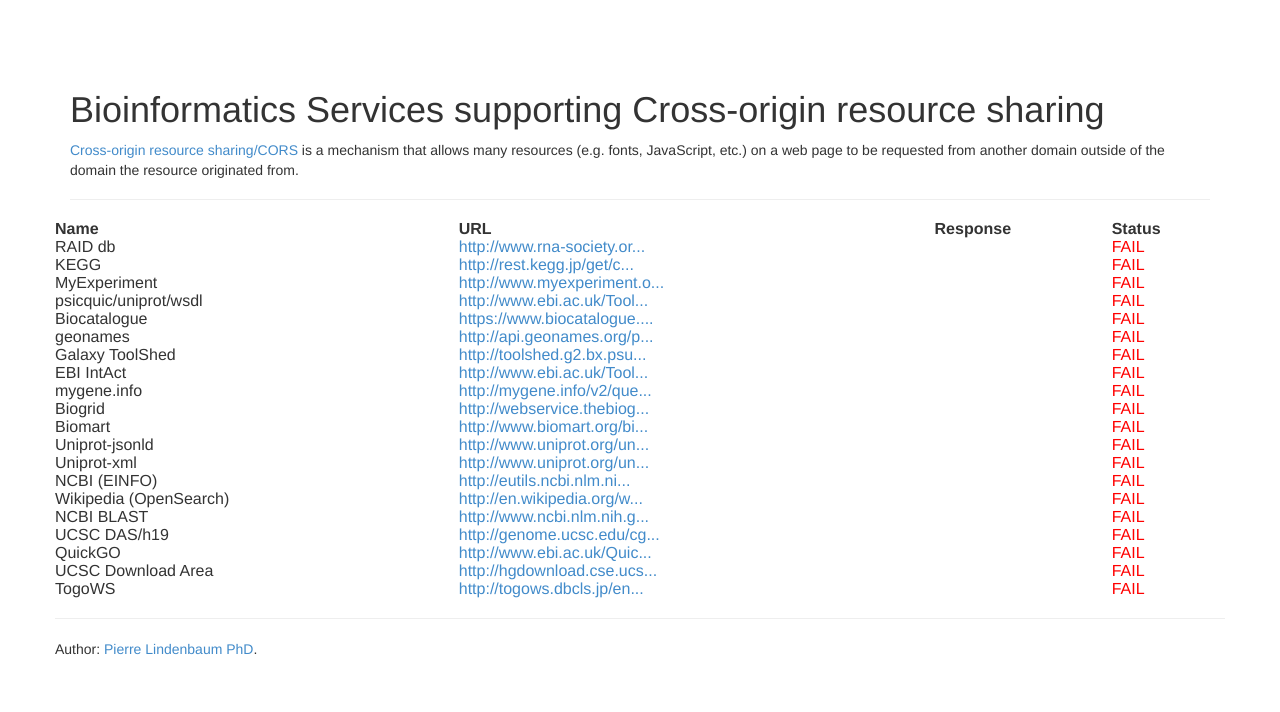
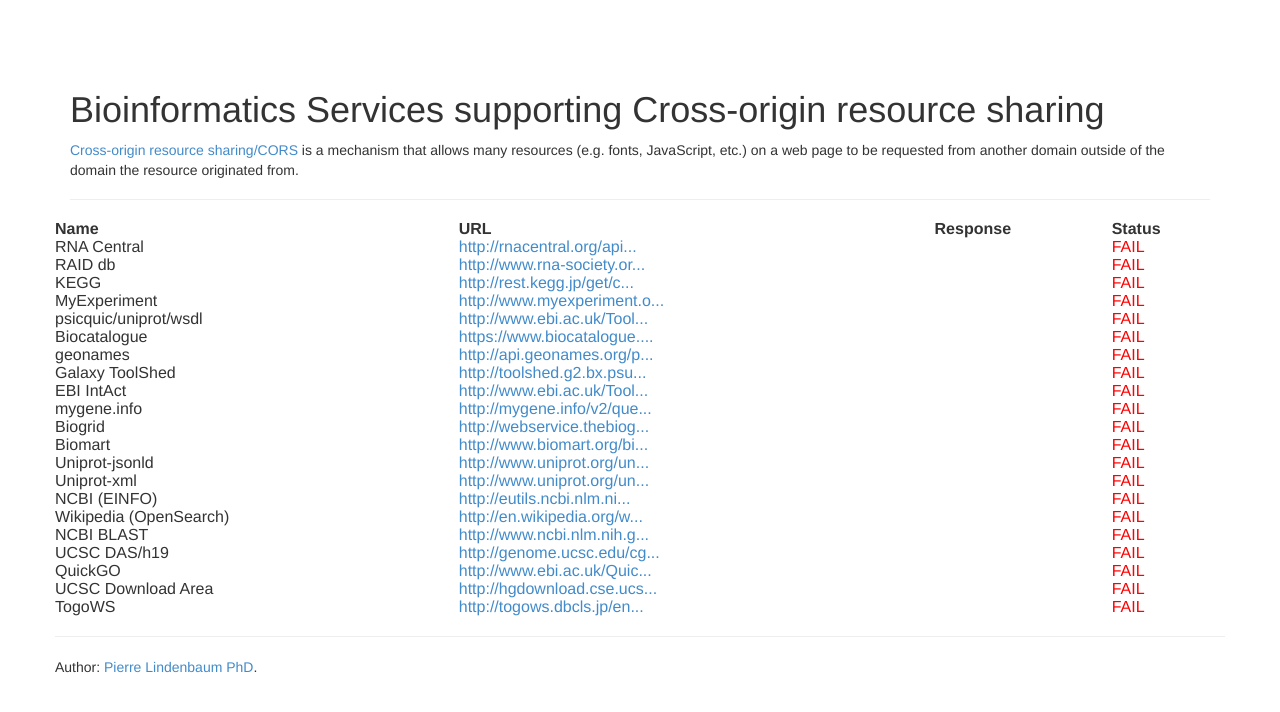
Before and after one commit to lindenb/lindenb.github.com, a plain HTML site: page pages/cors/index.html in a window 1280 px wide. Drawn offline with Linux system fonts and the light colour scheme; no server answers.

Commit message:
Update index.html

```diff
--- a/pages/cors/index.html
+++ b/pages/cors/index.html
@@ -11,6 +11,10 @@
 <script>
 var targetIndex=-1;
 var TARGETS=[
+	{
+		"name":"RNA Central",
+		"url":"http://rnacentral.org/api/v1/rna/URS0000000001/?flat=true"
+	},
 	{
 		"name":"RAID db",
 		"url":"http://www.rna-society.org/raid/api.php?type=keyword&&keywords=PTENP1&&interacttype=rri"
```
